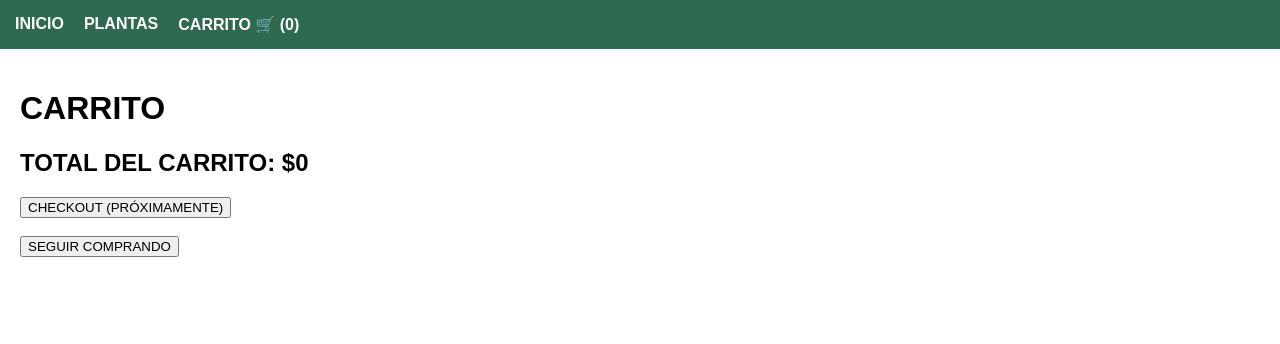
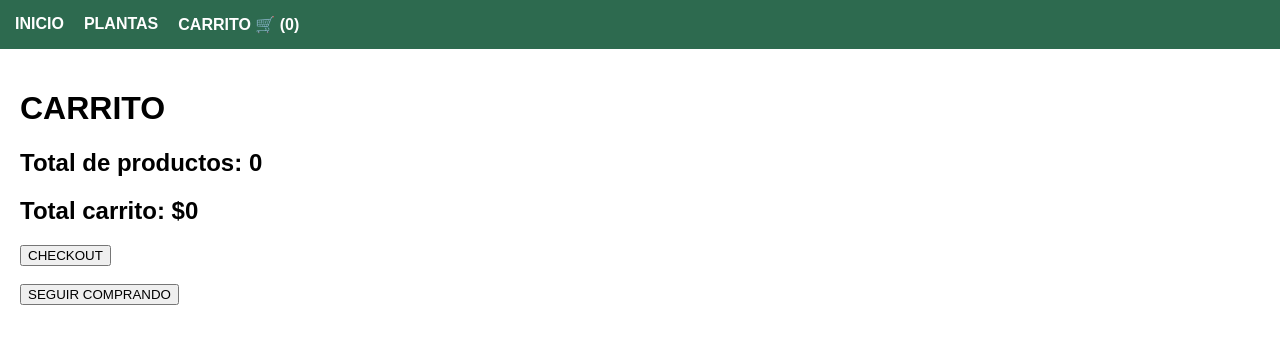
Before and after one commit to Djdraa/paradise-nursery, a React (Create React App) app: page /cart in a window 1280 px wide. Shown: the top 344 px of the page. Built offline with nearby package versions, Linux system fonts and the light colour scheme; the HTML template or start-up script is replaced by a standard one.

Commit message:
Update CartItem.jsx

```diff
--- a/src/components/CartItem.jsx
+++ b/src/components/CartItem.jsx
@@ -7,17 +7,19 @@ const CartItem = () => {
   const items = useSelector(state => state.cart.items);
   const dispatch = useDispatch();
 
-  const total = items.reduce((acc, item) => acc + item.price * item.quantity, 0);
+  const total = items.reduce((acc, i) => acc + i.price * i.quantity, 0);
+  const totalItems = items.reduce((acc, i) => acc + i.quantity, 0);
 
   return (
     <div style={{ padding: "20px" }}>
       <h1>CARRITO</h1>
 
+      <h2>Total de productos: {totalItems}</h2>
+
       {items.map(item => (
-        <div key={item.id}>
-          <img src={item.image} alt={item.name} />
+        <div key={item.id} className="cart-item">
           <p>{item.name}</p>
-          <p>Precio: ${item.price}</p>
+          <p>${item.price}</p>
           <p>Total: ${item.price * item.quantity}</p>
 
           <button onClick={() =>
@@ -34,9 +36,11 @@ const CartItem = () => {
         </div>
       ))}
 
-      <h2>TOTAL DEL CARRITO: ${total}</h2>
+      <h2>Total carrito: ${total}</h2>
 
-      <button>CHECKOUT (PRÓXIMAMENTE)</button>
+      <button onClick={() => alert("Próximamente")}>
+        CHECKOUT
+      </button>
 
       <br /><br />
 
```
